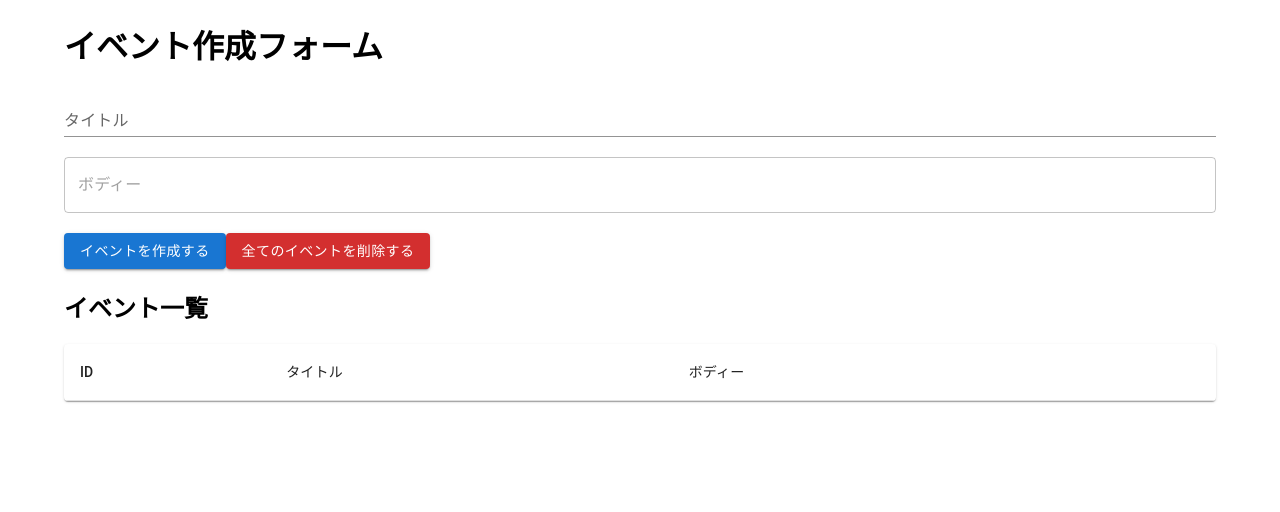
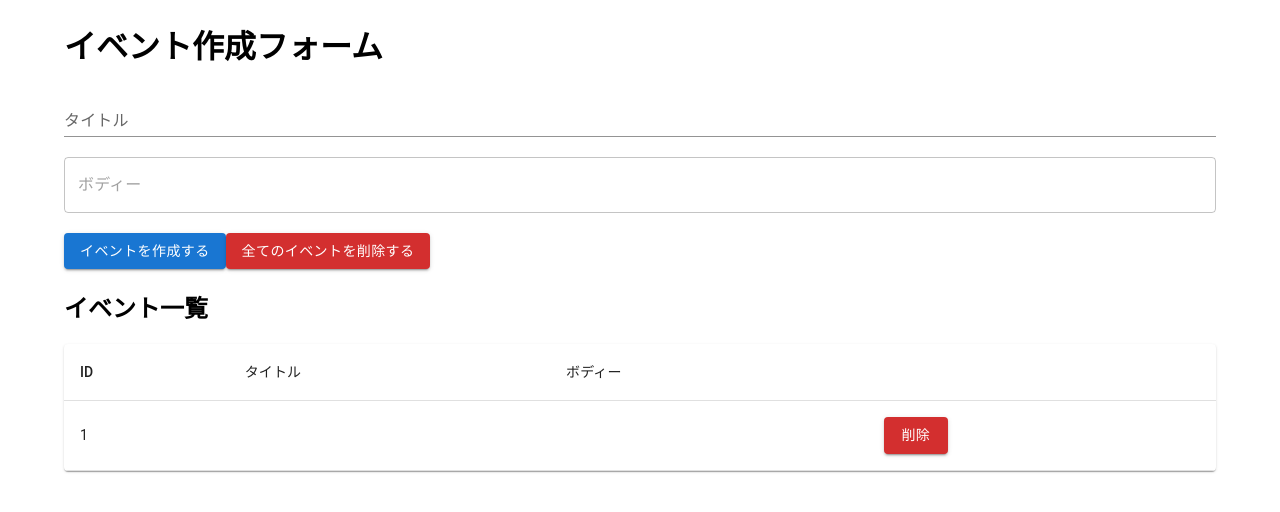
Before and after one commit to zony21/testapp, a React (Create React App) app in the folder testapp/: page / in a window 1280 px wide. Both pictures are taken after a click on the button "イベントを作成する". Shown: the top 512 px of the page. Built offline with nearby package versions, Linux system fonts and the light colour scheme.

Commit message:
display events

```diff
--- a/testapp/src/component/App.js
+++ b/testapp/src/component/App.js
@@ -8,6 +8,7 @@ import TableHead from '@mui/material/TableHead'
 import TableRow from '@mui/material/TableRow'
 import Paper from '@mui/material/Paper'
 
+import Event from "./Event"
 import reducer from '../reducers'
 
 const App = () => {
@@ -17,14 +18,13 @@ const App = () => {
   const addEvent = e => {
     e.preventDefault()
     dispatch({
-      type:'CREATE_EVENT',
+      type: 'CREATE_EVENT',
       title,
       body
     })
     setTitle('')
     setBody('')
   }
-  console.log({state})
   return (
     <Container>
       <h1>イベント作成フォーム</h1>
@@ -57,6 +57,7 @@ const App = () => {
                 </TableRow>
               </TableHead>
               <TableBody>
+                {state.map((event,index) => (<Event key={index} event={event} dispatch={dispatch} />))}
               </TableBody>
             </Table>
           </TableContainer>
--- /dev/null
+++ b/testapp/src/component/Event.js
@@ -0,0 +1,22 @@
+import React from 'react'
+import { TableCell, TableRow, Button } from '@mui/material'
+
+const Event = ({ event, dispatch }) => {
+    const id = event.id
+    const handleClickDelete = () => {
+        dispatch({
+            type: 'DELETE_EVENT',
+            id
+        })
+    }
+    return (
+        <TableRow>
+            <TableCell>{id}</TableCell>
+            <TableCell>{event.title}</TableCell>
+            <TableCell>{event.body}</TableCell>
+            <TableCell><Button variant="contained" color="error" onClick={handleClickDelete}>削除</Button></TableCell>
+        </TableRow>
+    )
+}
+
+export default Event
--- a/testapp/src/reducers/index.js
+++ b/testapp/src/reducers/index.js
@@ -1,5 +1,3 @@
-import React from 'react'
-
 const events = (state = [], action) => {
     switch (action.type) {
         case 'CREATE_EVENT':
@@ -8,7 +6,7 @@ const events = (state = [], action) => {
             const id = length === 0 ? 1 : state[length - 1].id + 1
             return [...state, { id, ...event }]
         case 'DELETE_EVENT':
-            return state
+            return state.filter(event => event.id !== action.id)
         case 'DELETE_ALL_EVENT':
             return []
         default:
```
